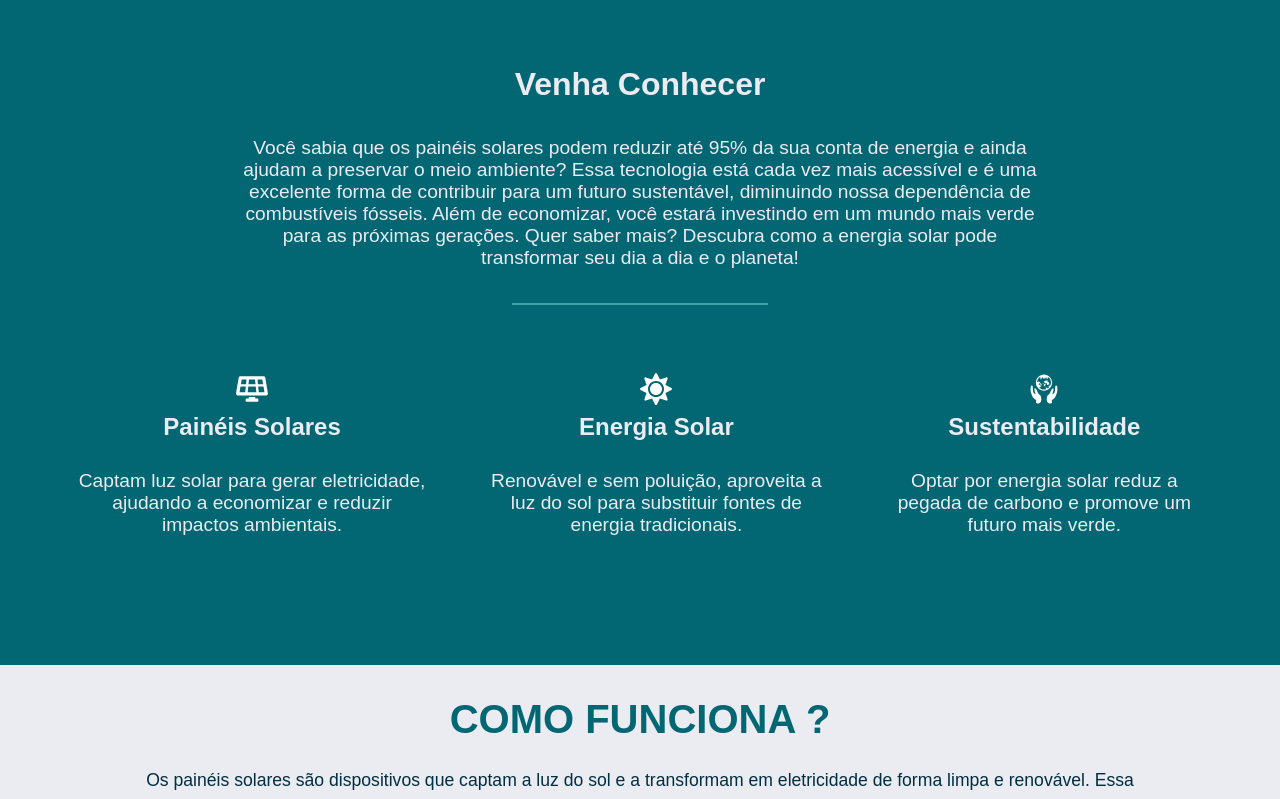
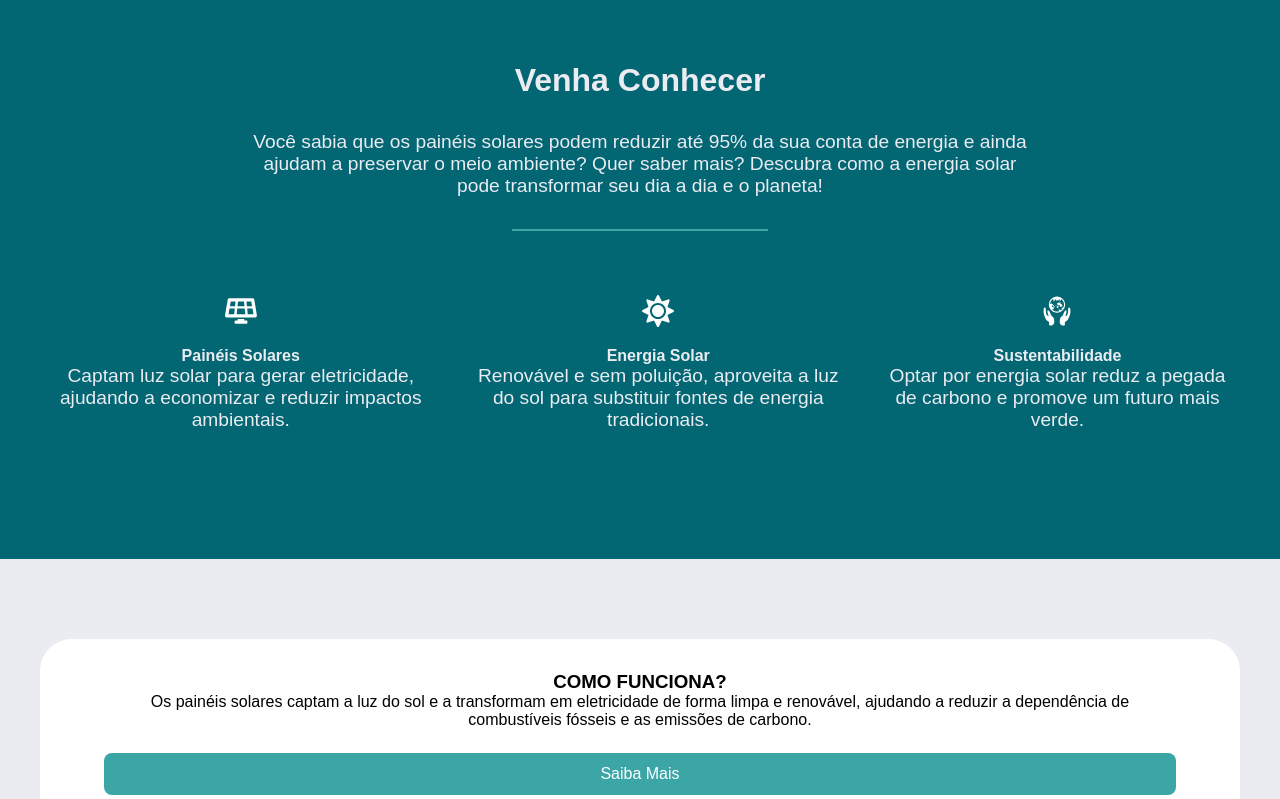
Before and after one commit to aarthurbf/front_end_gs02, a React (Vite) app: page / in a window 1280 px wide. Shown: the part 680-1479 px from the top of the page. Built offline with nearby package versions, Linux system fonts and the light colour scheme.

Commit message:
fix home

```diff
--- a/src/css/HomeStyle.jsx
+++ b/src/css/HomeStyle.jsx
@@ -1,33 +1,6 @@
 import styled from "styled-components";
 
 export const HomeStyle = styled.section`
-  .container {
-    display: flex;
-    align-items: flex-start;
-    padding: 3rem 3rem 0rem 3rem;
-    justify-content: space-between;
-  }
-
-  .selection-container {
-    padding: 2rem 5%;
-    text-align: center;
-    max-width: 1200px;
-    margin: 0 auto;
-  }
-
-  .selection-title {
-    color: var(--color3);
-    font-size: 2.5rem;
-  }
-
-  .selection-text {
-    color: var(--color1);
-    font-size: 1.1rem;
-    margin-top: 1.5rem;
-    line-height: 1.6;
-  }
-
-  /* Slideshow */
   .slideshow-container {
     position: relative;
     width: 100%;
@@ -45,7 +18,7 @@ export const HomeStyle = styled.section`
     transition: opacity 1s ease-in-out;
   }
 
-  .slide-active {
+  .slide.active {
     opacity: 1;
   }
 
@@ -71,66 +44,59 @@ export const HomeStyle = styled.section`
   .prev {
     left: 0;
   }
-
   .next {
     right: 0;
   }
 
-  /* Vantagens */
   .informacoes {
     background: var(--color3);
     color: var(--color6);
-    display: flex;
-    flex-direction: column;
-    align-items: center;
-    padding: 6.25rem 3.12rem;
+    padding: 6rem 3rem;
     text-align: center;
   }
 
   .informacoes h3 {
     font-size: 2rem;
-    margin-bottom: 2.1rem;
+    margin-bottom: 2rem;
   }
 
   .informacoes p {
     max-width: 50rem;
-    margin-bottom: 2.1rem;
     font-size: 1.2rem;
-    text-align: center;
+    margin: 0 auto 2rem;
   }
 
   .informacoes hr {
     width: 16rem;
     height: 2px;
     background: var(--color4);
-    margin-bottom: 4.3rem;
     border: none;
+    margin: 0 auto 4rem;
   }
 
-  .informacoes .item {
-    width: 100%;
+  .items {
     display: flex;
+    justify-content: center;
+    gap: 2rem;
   }
 
-  .informacoes .item li {
-    padding: 0 1.8rem;
+  .items li {
     text-align: center;
-  }
-
-  .informacoes .item li h4 {
-    color: var(--color6);
-    font-size: 1.5rem;
-    margin-bottom: 1.8rem;
-  }
-
-  .informacoes .item li p {
-    font-size: 1.2rem;
-    margin-bottom: 1.8rem;
   }
 
   .icon-home {
     font-size: 2rem;
     color: var(--color7);
+    margin-bottom: 1rem;
+  }
+
+  .selection-container {
+    padding: 2rem 5%;
+    text-align: center;
+    max-width: 1200px;
+    margin: 5rem auto;
+    background-color: var(--color7);
+    border-radius: 2rem;
   }
 
   .btn {
@@ -150,33 +116,15 @@ export const HomeStyle = styled.section`
     background: var(--color5);
   }
 
-
-
-  @media (max-width: 1024px) {
-    .container {
-      flex-direction: column;
-      align-items: center;
-      padding: 1rem;
-    }
-    .informacoes .item {
-      flex-direction: column;
-      align-items: center;
-    }
-
-    .informacoes hr {
-      width: 100%;
-    }
-  }
-
   @media (max-width: 768px) {
-    .container {
-      padding: 1rem 0.5rem;
-    }
     .slideshow-container {
       height: 50vh;
     }
     .informacoes {
       padding: 3rem 1rem;
+    }
+    .items {
+      flex-direction: column;
     }
   }
 
@@ -185,9 +133,4 @@ export const HomeStyle = styled.section`
       height: 40vh;
     }
   }
-  @media (max-width: 320px) {
-    .selection-title {
-      font-size: 1.4rem;
-    }
-  }
 `;
--- a/src/routes/Home.jsx
+++ b/src/routes/Home.jsx
@@ -1,5 +1,5 @@
 import React, { useState } from "react";
-import { Link } from 'react-router-dom';
+import { Link } from "react-router-dom";
 import { HomeStyle } from "../css/HomeStyle";
 import { FaSolarPanel, FaSun } from "react-icons/fa";
 import { GiEcology } from "react-icons/gi";
@@ -12,26 +12,21 @@ const Home = () => {
   const images = [Painel3, Painel4, Painel5, Painel6];
   const [currentIndex, setCurrentIndex] = useState(0);
 
-  const changeSlide = (direction) => {
+  const changeSlide = (direction) =>
     setCurrentIndex((prevIndex) =>
       direction === "next"
         ? (prevIndex + 1) % images.length
-        : prevIndex === 0
-        ? images.length - 1
-        : prevIndex - 1
+        : (prevIndex - 1 + images.length) % images.length
     );
-  };
 
   return (
     <HomeStyle>
       <section>
-        <section className="slideshow-container">
+        <div className="slideshow-container">
           {images.map((image, index) => (
             <div
               key={index}
-              className={`slide ${
-                index === currentIndex ? "slide-active" : ""
-              }`}
+              className={`slide ${index === currentIndex ? "active" : ""}`}
             >
               <img src={image} alt={`Slide ${index}`} />
             </div>
@@ -42,27 +37,20 @@ const Home = () => {
           <button className="next" onClick={() => changeSlide("next")}>
             ❯
           </button>
-        </section>
+        </div>
 
-        {/* SERVIÇOS */}
-        <section className="informacoes">
+        <div className="informacoes">
           <h3>Venha Conhecer</h3>
           <p>
             Você sabia que os painéis solares podem reduzir até 95% da sua conta
-            de energia e ainda ajudam a preservar o meio ambiente? Essa
-            tecnologia está cada vez mais acessível e é uma excelente forma de
-            contribuir para um futuro sustentável, diminuindo nossa dependência
-            de combustíveis fósseis. Além de economizar, você estará investindo
-            em um mundo mais verde para as próximas gerações. Quer saber mais?
-            Descubra como a energia solar pode transformar seu dia a dia e o
-            planeta!
+            de energia e ainda ajudam a preservar o meio ambiente? Quer saber
+            mais? Descubra como a energia solar pode transformar seu dia a dia e
+            o planeta!
           </p>
           <hr />
-          <ul className="item">
+          <ul className="items">
             <li>
-              <span className="icon-home">
-                <FaSolarPanel />
-              </span>
+              <FaSolarPanel className="icon-home" />
               <h4>Painéis Solares</h4>
               <p>
                 Captam luz solar para gerar eletricidade, ajudando a economizar
@@ -70,9 +58,7 @@ const Home = () => {
               </p>
             </li>
             <li>
-              <span className="icon-home">
-                <FaSun />
-              </span>
+              <FaSun className="icon-home" />
               <h4>Energia Solar</h4>
               <p>
                 Renovável e sem poluição, aproveita a luz do sol para substituir
@@ -80,9 +66,7 @@ const Home = () => {
               </p>
             </li>
             <li>
-              <span className="icon-home">
-                <GiEcology />
-              </span>
+              <GiEcology className="icon-home" />
               <h4>Sustentabilidade</h4>
               <p>
                 Optar por energia solar reduz a pegada de carbono e promove um
@@ -90,21 +74,18 @@ const Home = () => {
               </p>
             </li>
           </ul>
-        </section>
+        </div>
 
         <div className="selection-container">
-          <h1 className="selection-title">COMO FUNCIONA ?</h1>
-          <p className="selection-text">
-            Os painéis solares são dispositivos que captam a luz do sol e a
-            transformam em eletricidade de forma limpa e renovável. Essa
-            tecnologia não emite poluentes e aproveita uma fonte abundante de
-            energia, ajudando a reduzir a dependência de combustíveis fósseis e
-            as emissões de carbono. Com sua instalação cada vez mais acessível,
-            os painéis solares representam um passo essencial para um futuro
-            sustentável, permitindo que residências e empresas economizem
-            energia e contribuam para a preservação ambiental.
+          <h1>COMO FUNCIONA?</h1>
+          <p>
+            Os painéis solares captam a luz do sol e a transformam em
+            eletricidade de forma limpa e renovável, ajudando a reduzir a
+            dependência de combustíveis fósseis e as emissões de carbono.
           </p>
-          <Link to="/solucao"><button className="btn" >Saiba Mais</button></Link>
+          <Link to="/solucao">
+            <button className="btn">Saiba Mais</button>
+          </Link>
         </div>
       </section>
     </HomeStyle>
```
